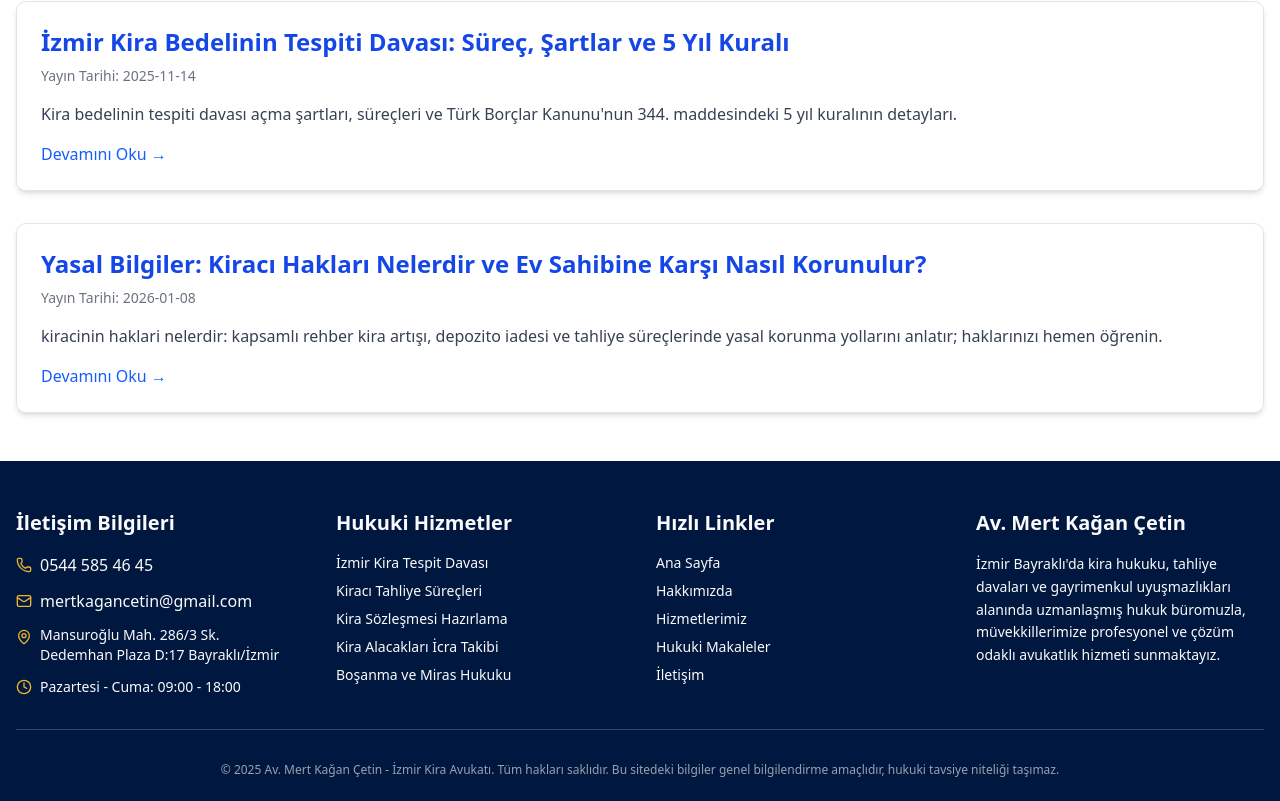
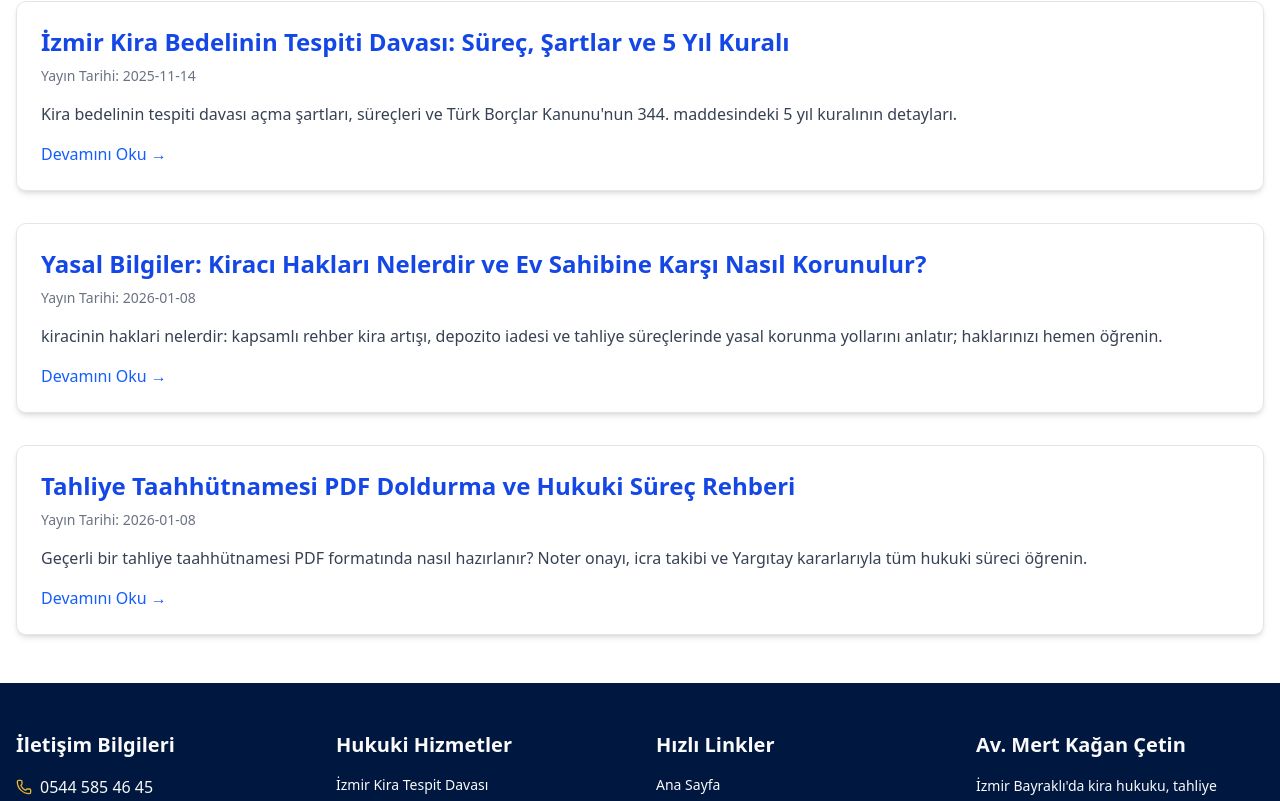
Before and after one commit to pixelmirage/site, a React (Vite) app: page /makaleler in a window 1280 px wide. Shown: the part 470-1271 px from the top of the page. Built offline with nearby package versions, Linux system fonts and the light colour scheme.

Commit message:
Add tahliye-taahhutnamesi-pdf article to articles list

```diff
--- a/src/pages/Makaleler/Makaleler.jsx
+++ b/src/pages/Makaleler/Makaleler.jsx
@@ -20,6 +20,12 @@ const makaleListesi = [
     slug: 'kiracinin-haklari-nelerdir',
     title: 'Yasal Bilgiler: Kiracı Hakları Nelerdir ve Ev Sahibine Karşı Nasıl Korunulur?',
     summary: 'kiracinin haklari nelerdir: kapsamlı rehber kira artışı, depozito iadesi ve tahliye süreçlerinde yasal korunma yollarını anlatır; haklarınızı hemen öğrenin.',
+    date: '2026-01-08',
+  },
+  {
+    slug: 'tahliye-taahhutnamesi-pdf',
+    title: 'Tahliye Taahhütnamesi PDF Doldurma ve Hukuki Süreç Rehberi',
+    summary: 'Geçerli bir tahliye taahhütnamesi PDF formatında nasıl hazırlanır? Noter onayı, icra takibi ve Yargıtay kararlarıyla tüm hukuki süreci öğrenin.',
     date: '2026-01-08',
   },
 ];
```
